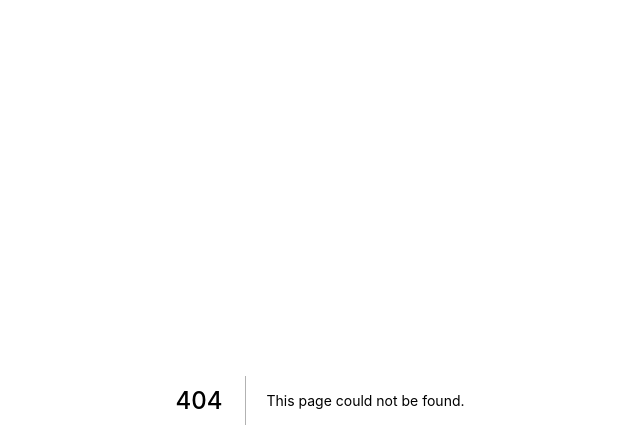
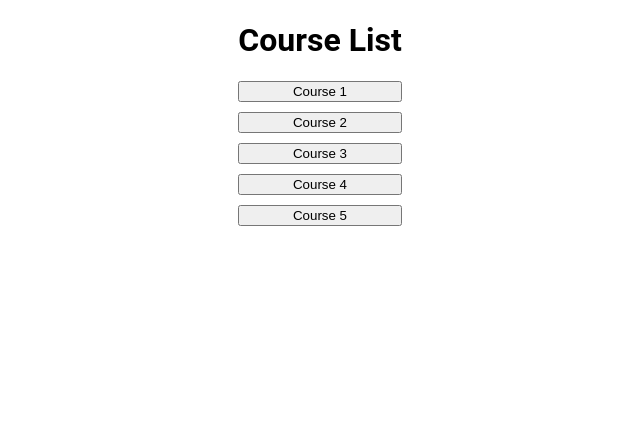
Before and after one commit to discodamone/Input_Golf, a Next.js app: page /components/GameState in a window 1280 px wide. Before the commit this address had no page. Shown: the top 448 px of the page, without its empty margins (320-960 px from the left). Built offline with nearby package versions, Linux system fonts and the light colour scheme.

Commit message:
basic stuff for getting to course list

```diff
--- /dev/null
+++ b/pages/components/CourseList.js
@@ -0,0 +1,15 @@
+import { GameContext } from "./GameState";
+import React, { useContext } from "react";
+
+export default function CourseList({ updateRenderedComponent }) {
+  return (
+    <div className="courseList">
+      <h1>Course List</h1>
+      <button onClick={() => updateRenderedComponent("HoleList")}>Course 1</button>
+      <button onClick={() => updateRenderedComponent("HoleList")}>Course 2</button>
+      <button onClick={() => updateRenderedComponent(3)}>Course 3</button>
+      <button onClick={() => updateRenderedComponent(4)}>Course 4</button>
+      <button onClick={() => updateRenderedComponent(5)}>Course 5</button>
+    </div>
+  );
+}
--- a/pages/components/Dashboard.js
+++ b/pages/components/Dashboard.js
@@ -44,11 +44,11 @@ export default function Dashboard(props) {
 
   return (
     <div className="dashboard">
-      <div id="welcome-message" style={{margin:'auto',width:'50%','text-align':'center'}}>
+      <div id="welcome-message" style={{margin:'auto',width:'50%','textAlign':'center'}}>
         Welcome, {props.userInfo.username}!
         <br />
         <br />
-        <Button variant="contained" onClick={warningOpen()} href="/newgame">New Game</Button>
+        <Button variant="contained" onClick={warningOpen()} href="/game">New Game</Button>
         <br />
         <br />
         {continueButton(props)}
--- /dev/null
+++ b/pages/components/GameState.js
@@ -0,0 +1,26 @@
+import CourseList from "./CourseList";
+import HoleList from "./HoleList";
+import React, { useReducer, createContext } from "react";
+
+let state = {
+  component: "CourseList",
+};
+
+export function updateRenderedComponent(comp) {
+  state.component = comp;
+}
+
+function renderComponent(component) {
+  switch (component) {
+    case "CourseList":
+      return <CourseList updateRenderedComponent={updateRenderedComponent} />;
+    case "HoleList":
+      return <HoleList updateRenderedComponent={updateRenderedComponent} />;
+    default:
+      return <CourseList updateRenderedComponent={updateRenderedComponent} />;
+  }
+}
+
+export default function GameState() {
+  return <div>{renderComponent(state.component)}</div>;
+}
--- a/pages/components/Header.js
+++ b/pages/components/Header.js
@@ -31,6 +31,8 @@ export default function Header(props) {
   {
     setOpen(false)
   }
+
+  console.log(props, 'rrrr')
   return (
     <div className="header-wrapper">
       <div className="header">
--- /dev/null
+++ b/pages/components/HoleList.js
@@ -0,0 +1,3 @@
+export default function HoleList() {
+    return <div>HoleList</div>;
+  }
--- a/styles/styles.css
+++ b/styles/styles.css
@@ -46,5 +46,17 @@ body > * {
 
 .resource-menu-icon {
   position: fixed;
-    right: 30px;
+  right: 30px;
 }
+
+.courseList {
+  display: flex;
+  flex-direction: column;
+  width: fit-content;
+  margin: auto;
+
+}
+
+.courseList button {
+  margin-bottom: 10px;
+}
```
Also changed, not shown: pages/game/index.js (added, +45 -0 lines), pages/index.js (+16 -11 lines).
